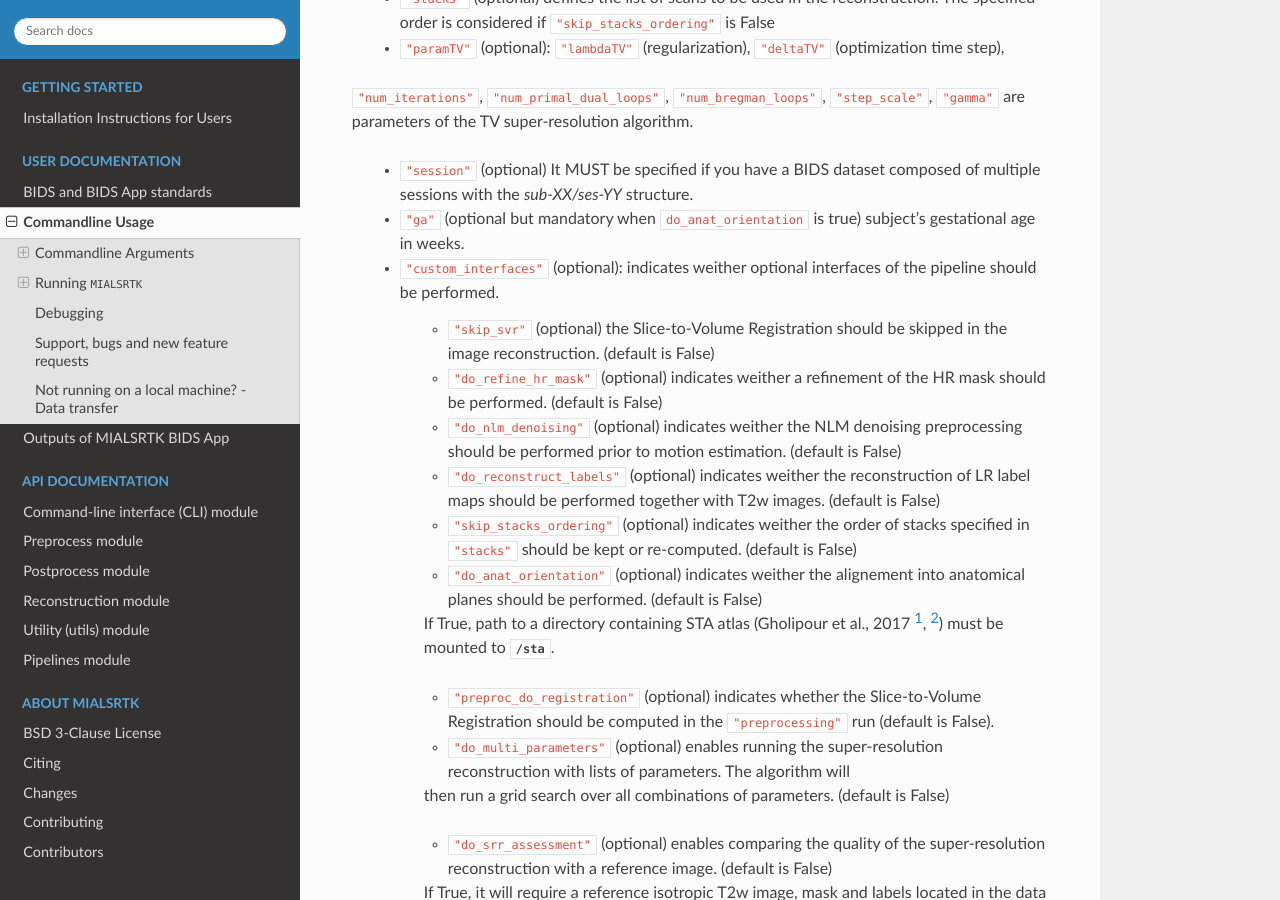
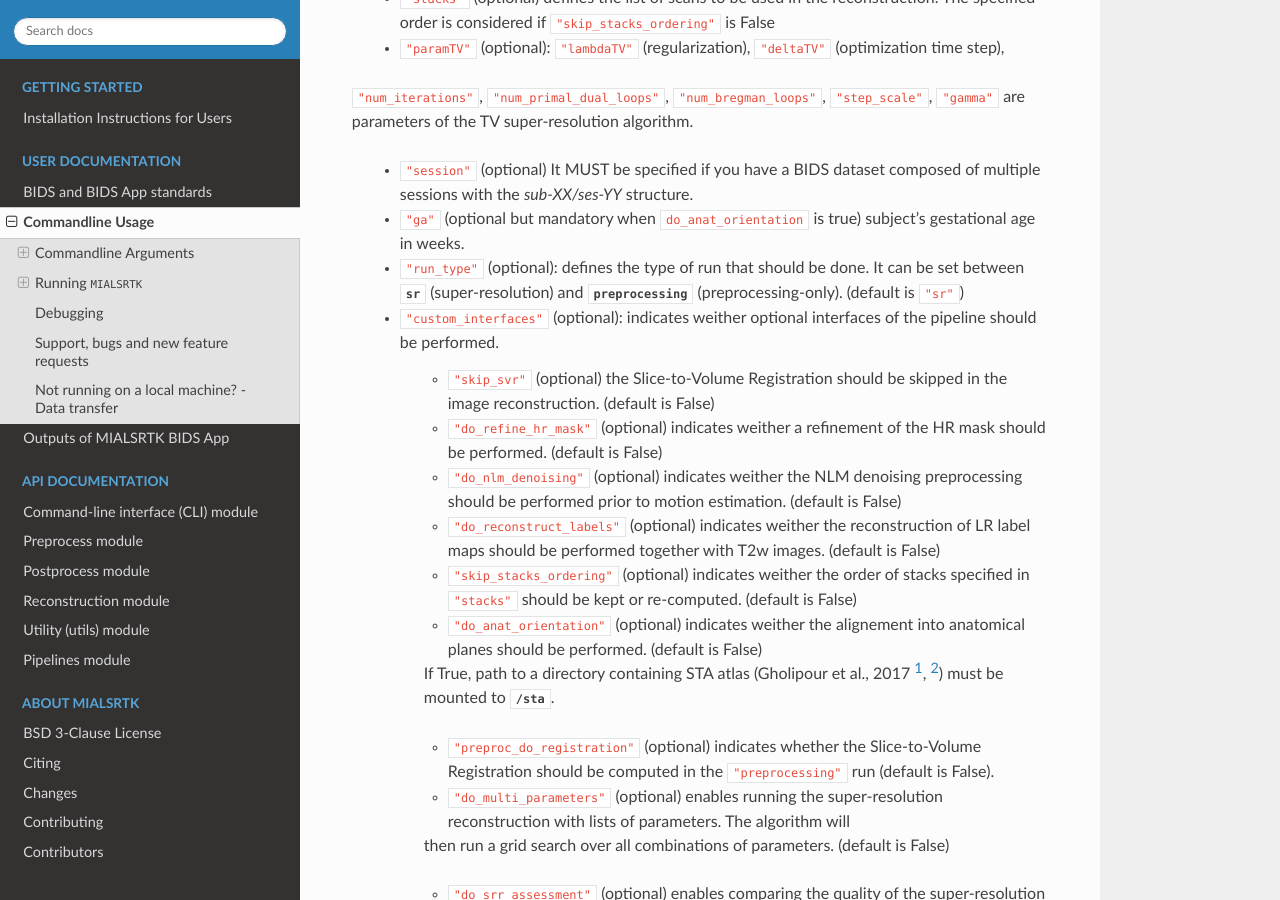
Before and after one commit to Medical-Image-Analysis-Laboratory/mialsuperresolutiontoolkit, a Sphinx documentation site: the page built from documentation/usage.rst, in a window 1280 px wide and 900 px high, scrolled down 1396 px. Built offline with Sphinx 7.4.7 and the Read the Docs theme 2.0.0, drawn with Linux system fonts in a browser that asks for light colours; the version number could not be read and is left out.

Commit message:
DOC: Update usage.rst [skip ci]

```diff
--- a/documentation/usage.rst
+++ b/documentation/usage.rst
@@ -70,6 +70,8 @@
     * ``"session"`` (optional) It MUST be specified if you have a BIDS dataset composed of multiple sessions with the *sub-XX/ses-YY* structure.
 
     * ``"ga"`` (optional but mandatory when ``do_anat_orientation`` is true) subject's gestational age in weeks.
+
+    * ``"run_type"`` (optional): defines the type of run that should be done. It can be set between `sr` (super-resolution) and `preprocessing` (preprocessing-only). (default is ``"sr"``)
 
     * ``"custom_interfaces"`` (optional): indicates weither optional interfaces of the pipeline should be performed.
 
```
